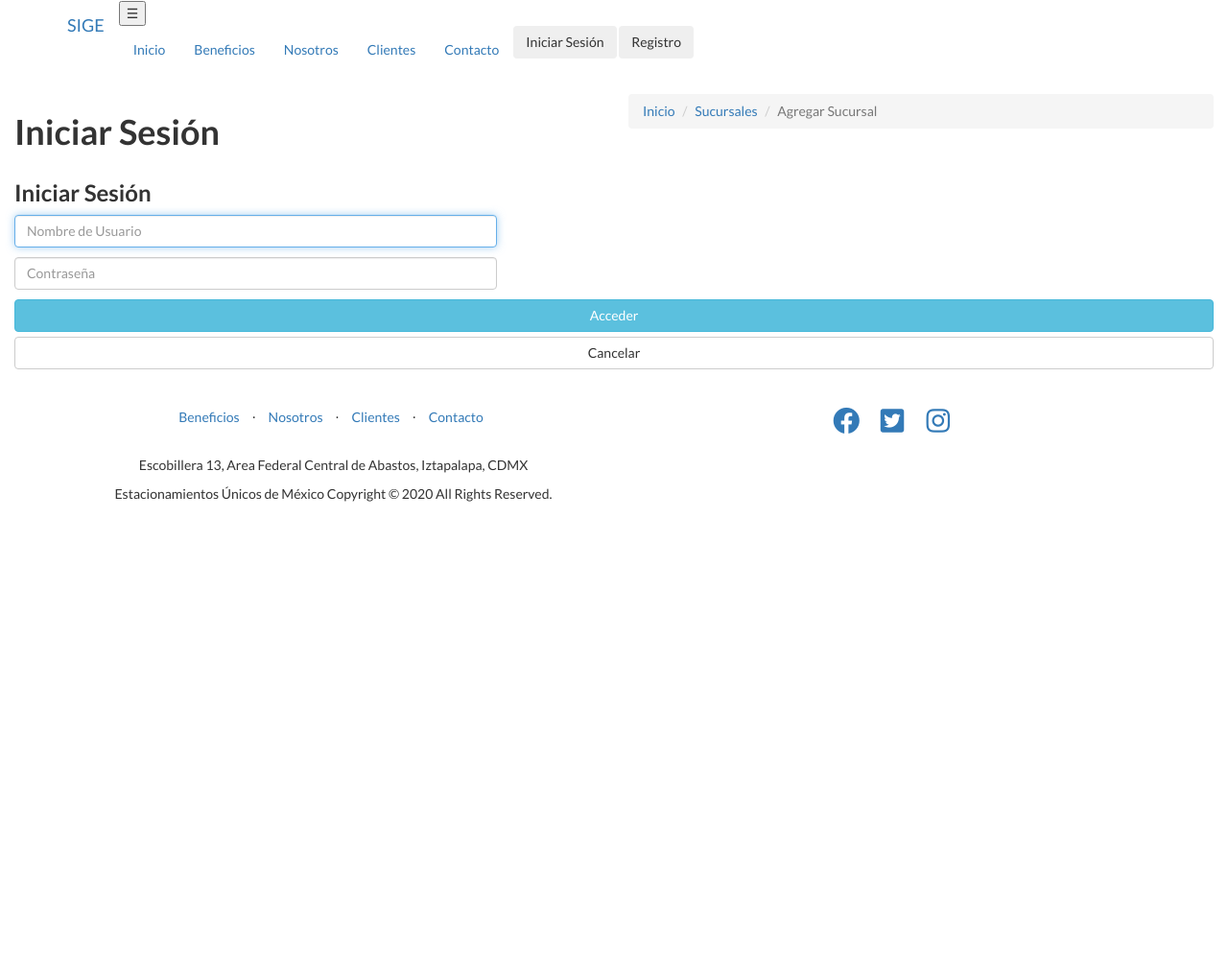
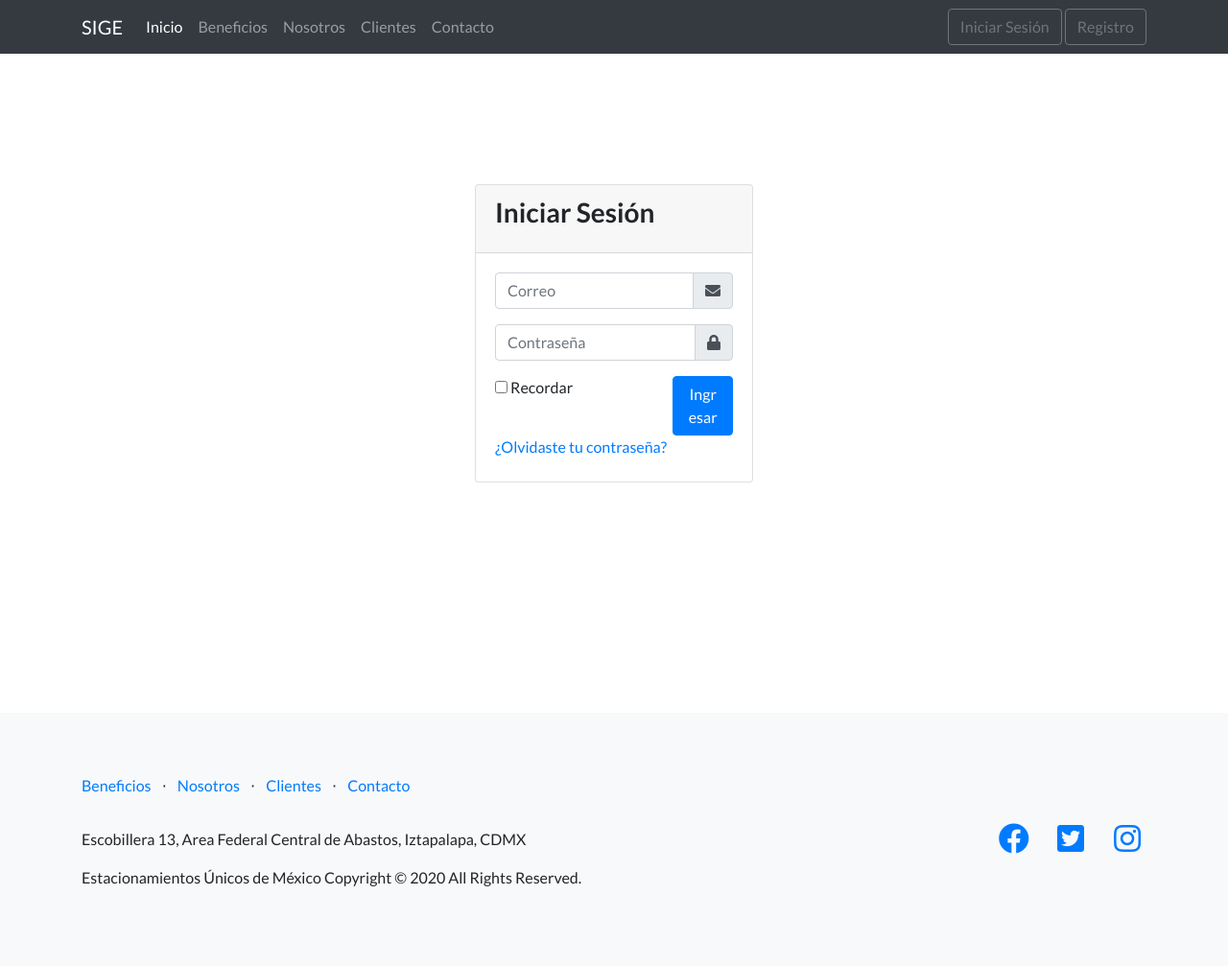
Before and after one commit to ChristianG-M/controlPanelWebPage, a Django app: page /accounts/login/ in a window 1280 px wide. Shown: the whole page at 96% size. Before the commit the page ends 523 px from the top, so only its background shows below. Run offline with Django 3.2, Linux system fonts and the light colour scheme; some libraries are stand-ins or nearby versions.

Commit message:
Template Login finalizado

```diff
--- a/registration/templates/registration/login.html
+++ b/registration/templates/registration/login.html
@@ -4,52 +4,72 @@
 Iniciar Sesión
 {% endblock %}
 {% block content %}
-    <section class="content-header">
-        <div class="container-fluid">
-            <div class="row mb-2">
-                <div class="col-sm-6">
-                    <h1>
-                        Iniciar Sesión
-                    </h1>
-                </div>
-                <div class="col-sm-6">
-                    <ol class="breadcrumb float-sm-right">
-                        <li class="breadcrumb-item"><a href="{% url 'Inicio' %}">Inicio</a></li>
-                        <li class="breadcrumb-item"><a href="{% url 'Sucursal:Sucursales' %}">Sucursales</a></li>
-                        <li class="breadcrumb-item active">Agregar Sucursal</li>
-                    </ol>
+    <br/>
+    <br/>
+    <br/>
+    <br/>
+    <br/>
+    <br/>
+    <br/>
+    <br/>
+    <section>
+        <div class="col-md-3 mx-auto">
+            <div class="login-box">
+                <div class="card">
+                    <div class="card-header">
+                        <h3 class="card-title">Iniciar Sesión</h3>
+                    </div>
+                    <div class="card-body login-card-body">
+                        <form action="" method="post" enctype="multipart/form-data">{% csrf_token %}
+                            {% if form.non_field_errors %}
+                                <p style="color:red">Usuario o contraseña incorrectos, intente de nuevo.</p>
+                            {% endif %}
+                            <div class="input-group mb-3">
+                                <input type="email" class="form-control" placeholder="Correo">
+                                <div class="input-group-append">
+                                    <div class="input-group-text">
+                                        <span class="fas fa-envelope"></span>
+                                    </div>
+                                </div>
+                            </div>
+                            <div class="input-group mb-3">
+                                <input type="password" class="form-control" placeholder="Contraseña">
+                                <div class="input-group-append">
+                                    <div class="input-group-text">
+                                        <span class="fas fa-lock"></span>
+                                    </div>
+                                </div>
+                            </div>
+                            <div class="row">
+                                <div class="col-8">
+                                    <div class="icheck-primary">
+                                        <input type="checkbox" id="remember">
+                                        <label for="remember">
+                                            Recordar
+                                        </label>
+                                    </div>
+                                </div>
+                                <div class="col-4">
+                                    <button type="submit" class="btn btn-primary btn-block">Ingresar</button>
+                                </div>
+                            </div>
+                        </form>
+                        <p class="mb-1">
+                            <a href="forgot-password.html">¿Olvidaste tu contraseña?</a>
+                        </p>
+                    </div>
                 </div>
             </div>
         </div>
     </section>
-    <section class="content">
-        <div class="container-fluid">
-            <div class="card card-primary">
-                <div class="card-header">
-                    <h3 class="card-title">Iniciar Sesión</h3>
-                </div>
-                <div class="card-body">
-                    <form action="" method="post" enctype="multipart/form-data">{% csrf_token %}
-                        {% if form.non_field_errors %}
-                            <p style="color:red">Usuario o contraseña incorrectos, prueba de nuevo.</p>
-                        {% endif %}
-                        <div class="row mt-3">
-                            <div class="col-md-5 mx-auto">
-                                <p>
-                                    <input type="text" name="username" autofocus maxlength="254" required id="id_username" class="form-control" placeholder="Nombre de Usuario"/>
-                                </p>
-                                <p>
-                                    <input type="password" name="password" required id="id_password" class="form-control" placeholder="Contraseña"/>
-                                </p>
-                            </div>
-                        </div>
-                        <div class="card-footer">
-                            <input type="submit" value="Acceder" class="btn btn-info btn-block">
-                            <a href="{% url 'Inicio' %}" type="button" value="Cancelar" class="btn btn-default btn-block float-right">Cancelar</a>
-                        </div>
-                    </form>
-                </div>
-            </div>
-        </div>
-    </section>
+    <br/>
+    <br/>
+    <br/>
+    <br/>
+    <br/>
+    <br/>
+    <br/>
+    <br/>
+    <br/>
+    <br/>
 {% endblock %}
```
Also changed, not shown: db.sqlite3.
